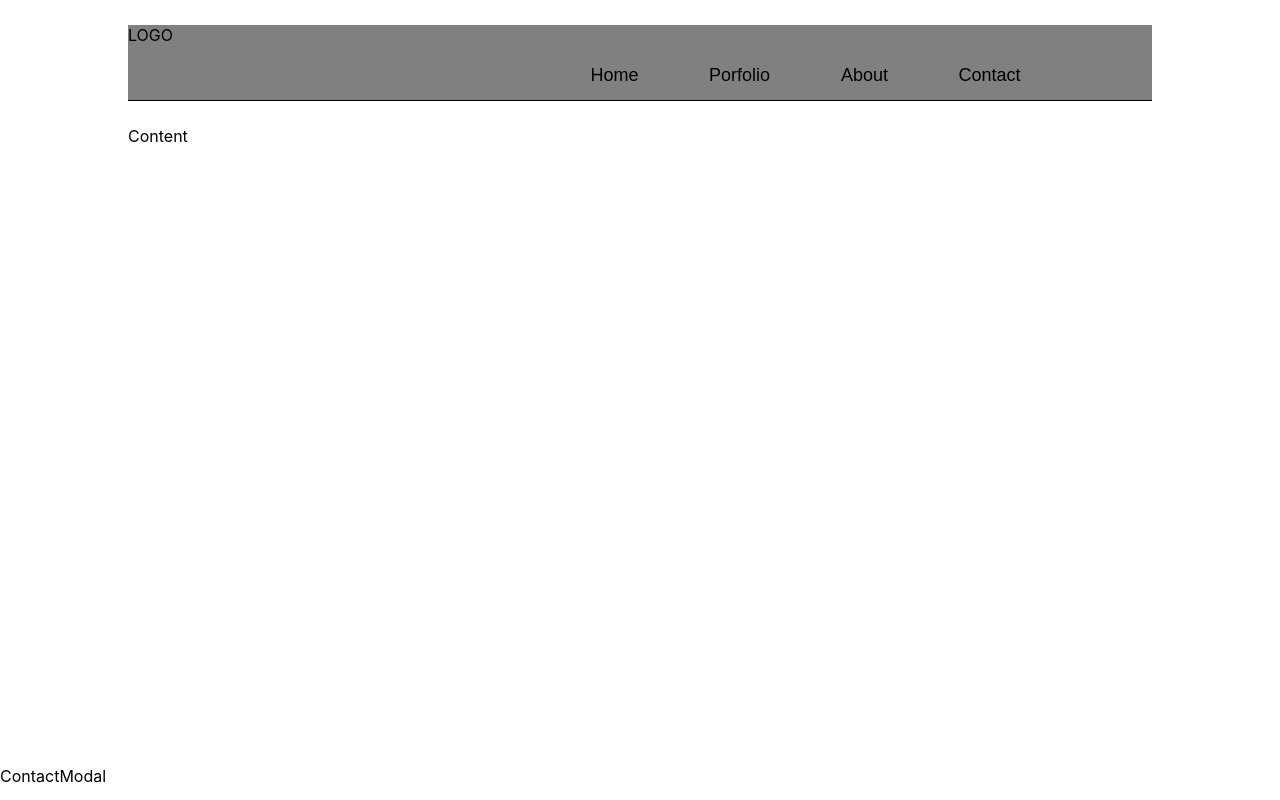
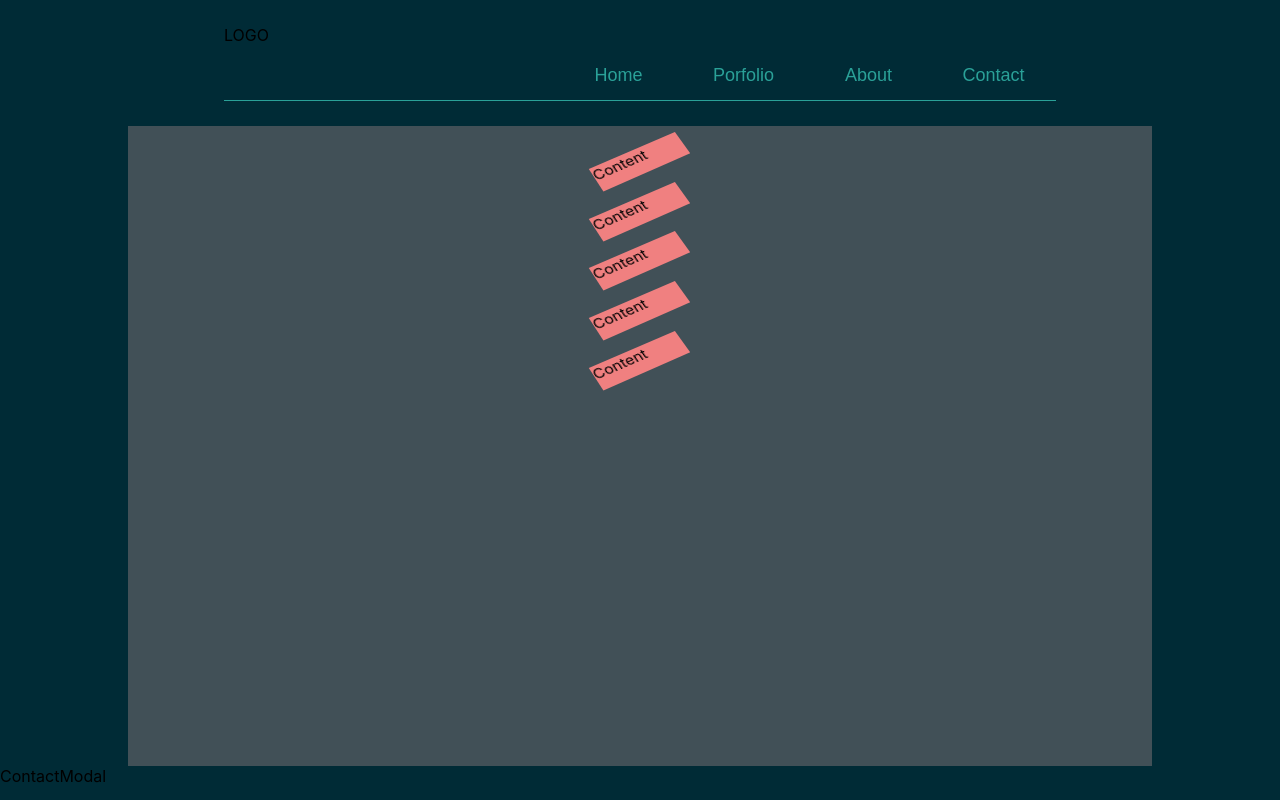
Before and after one commit to iownapc-af/dev-portfolio, a React (Create React App) app: page / in a window 1280 px wide. Built offline with nearby package versions, Linux system fonts and the light colour scheme.

Commit message:
content card effects stuff that doesnt actually do what I want it to.

```diff
--- a/src/App.scss
+++ b/src/App.scss
@@ -0,0 +1,4 @@
+body {
+    // background-color: #1c292f;
+    background-color: #002b36;
+}
--- /dev/null
+++ b/src/Components/Card/Card.scss
@@ -0,0 +1,69 @@
+.content-card {
+    background-color: lightcoral;
+    z-index: 1;
+    width: 100px;
+    height: 30px;
+    transform-style: preserve-3d;
+    transform-origin: center center 0px;
+    transition: all 0.5s ease-out;
+    animation: animate 3s infinite;
+    transform: perspective(1000px) rotateX(35deg) rotateY(4deg) rotateZ(-30deg);
+
+    &:hover {
+        animation: unset;
+        margin-top: 20px;
+        animation: grower-not-a-shower 1s forwards;
+
+        &::after {
+            animation: smallify 1s forwards;
+        }
+    }
+}
+
+.content-card-stuff {
+    display: none;
+}
+
+.content-card:hover .content-card-stuff {
+    display: flex;
+}
+
+@keyframes animate {
+    0% {
+        margin-top: 20px;
+    }
+
+    50% {
+        margin-top: 18px;
+    }
+
+    100% {
+        margin-top: 20px;
+    }
+}
+
+@keyframes grower-not-a-shower {
+    0% {
+        min-width: 100px;
+        min-height: auto;
+    }
+
+    100% {
+        transform: perspective(1000px) rotateX(0deg) rotateY(0deg) rotateZ(0deg);
+        min-width: 300px;
+        min-height: 200px;
+    }
+}
+
+@keyframes smallify {
+    100% {
+        transform: perspective(1000px) rotateX(0deg) rotateY(0deg) rotateZ(0deg);
+        min-width: 300px;
+        min-height: 200px;
+    }
+
+    0% {
+        min-width: 100px;
+        min-height: auto;
+    }
+}
--- /dev/null
+++ b/src/Components/Card/Card.tsx
@@ -0,0 +1,12 @@
+import './Card.scss';
+
+export const Card = () => {
+  return (
+    <div className="content-card" id="content-card">
+      Content
+      <div className="content-card-stuff" id="card-cover">
+        stuff
+      </div>
+    </div>
+  );
+};
--- a/src/Components/Header/Header.scss
+++ b/src/Components/Header/Header.scss
@@ -1,9 +1,9 @@
 header {
-    background-color: gray;
     height: 75px;
-    width: 80vw;
+    min-width: 700px;
+    width: 65vw;
     margin: 25px auto;
-    border-bottom: 1px solid black;
+    border-bottom: 1px solid #2aa198;
 }
 
 .header-logo {
@@ -15,7 +15,7 @@ header {
     height: 100%;
     width: auto;
     float: right;
-    margin: 25px 100px 0 0;
+    align-items: end;
 
     .header-nav-buttons {
         display: inline-flex;
@@ -25,13 +25,15 @@ header {
 
     button {
         background-color: inherit;
+        color: #2aa198;
         margin: 0;
         border: none;
         font-size: 18px;
         width: 100%;
 
         &:hover {
-            filter:contrast(0.25);
+            border-bottom: 2px solid orange;
+            color: orange;
         }
     }
 }
--- a/src/Pages/HomePage/HomePage.scss
+++ b/src/Pages/HomePage/HomePage.scss
@@ -1,7 +1,13 @@
 main {
     // color: white;
-    // background-color: black;
+    background-color: #415057;
     height: 80vh;
     width: 80vw;
     margin: 0 auto;
 }
+
+.content-wrapper {
+    display: flex;
+    flex-direction: column;
+    align-items: center;
+}
--- a/src/Pages/HomePage/HomePage.tsx
+++ b/src/Pages/HomePage/HomePage.tsx
@@ -1,9 +1,16 @@
+import { Card } from '../../Components/Card/Card';
 import './HomePage.scss';
 
 const HomePage = () => {
   return (
     <main>
-      <div className="content-wrapper">Content</div>
+      <div className="content-wrapper">
+        <Card />
+        <Card />
+        <Card />
+        <Card />
+        <Card />
+      </div>
     </main>
   );
 };
```
